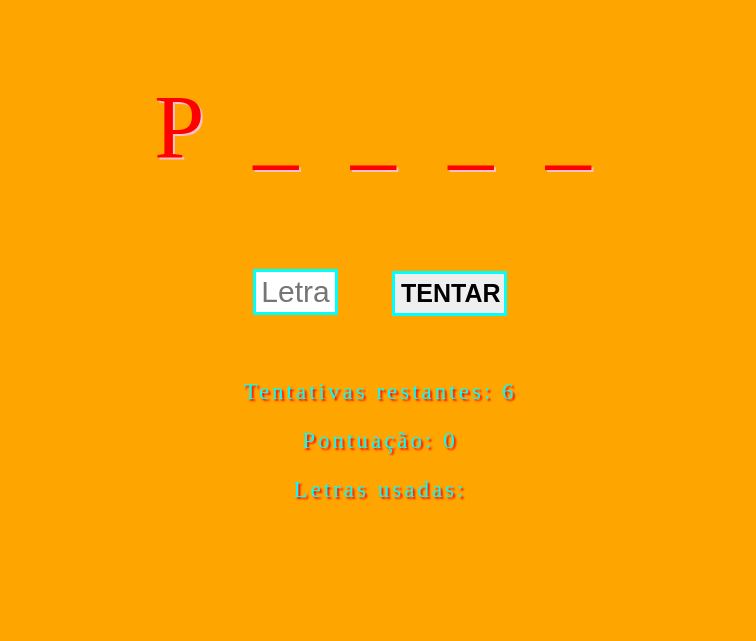
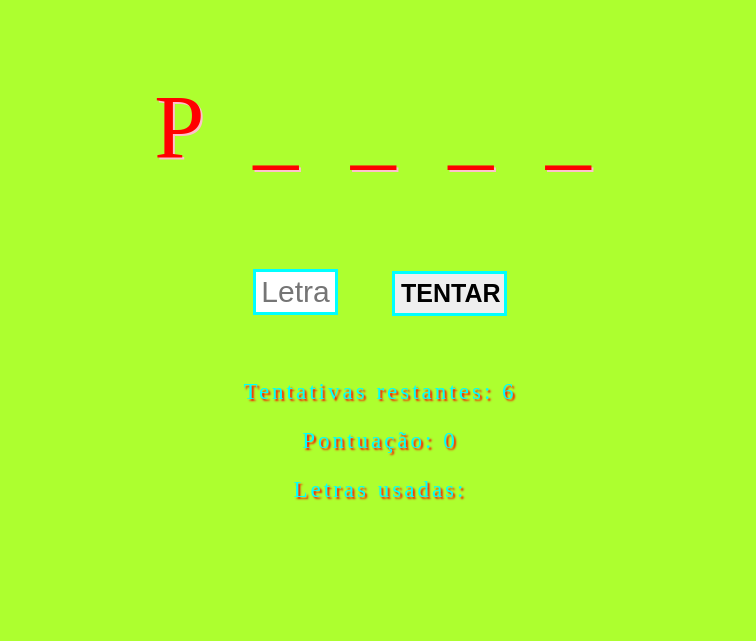
Before and after one commit to kauancamilosenai/ProjetoSA, a plain HTML site: page index.html in a window 1280 px wide. Shown: the part 159-800 px from the top of the page, without its empty margins (260-1016 px from the left). Drawn offline with Linux system fonts and the light colour scheme.

Commit message:
Update style.css

```diff
--- a/CSS/style.css
+++ b/CSS/style.css
@@ -1,5 +1,5 @@
 body{
-    background-color: orange;
+    background-color: greenyellow;
     justify-content: center;
     text-align: center;
     align-items: center;
```
